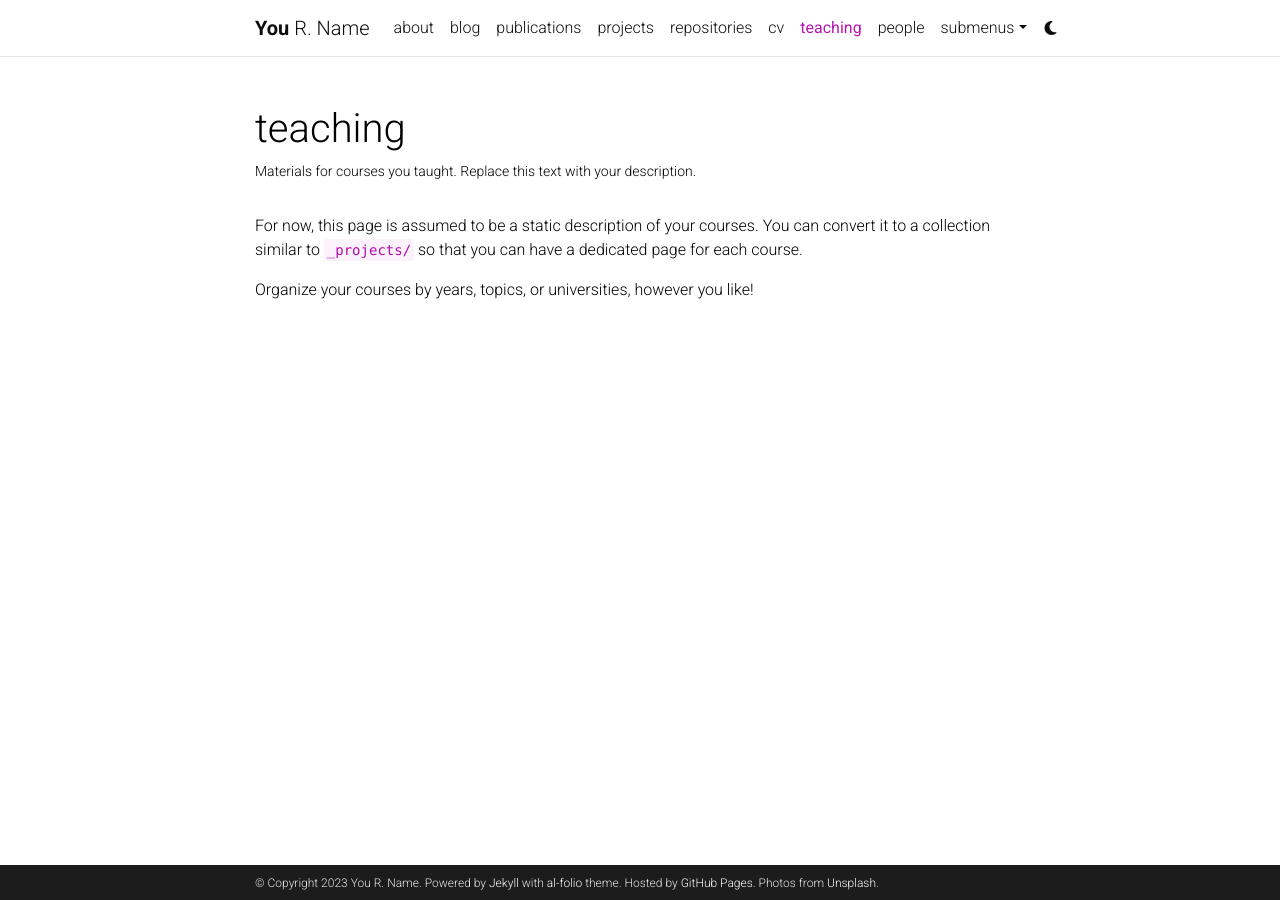
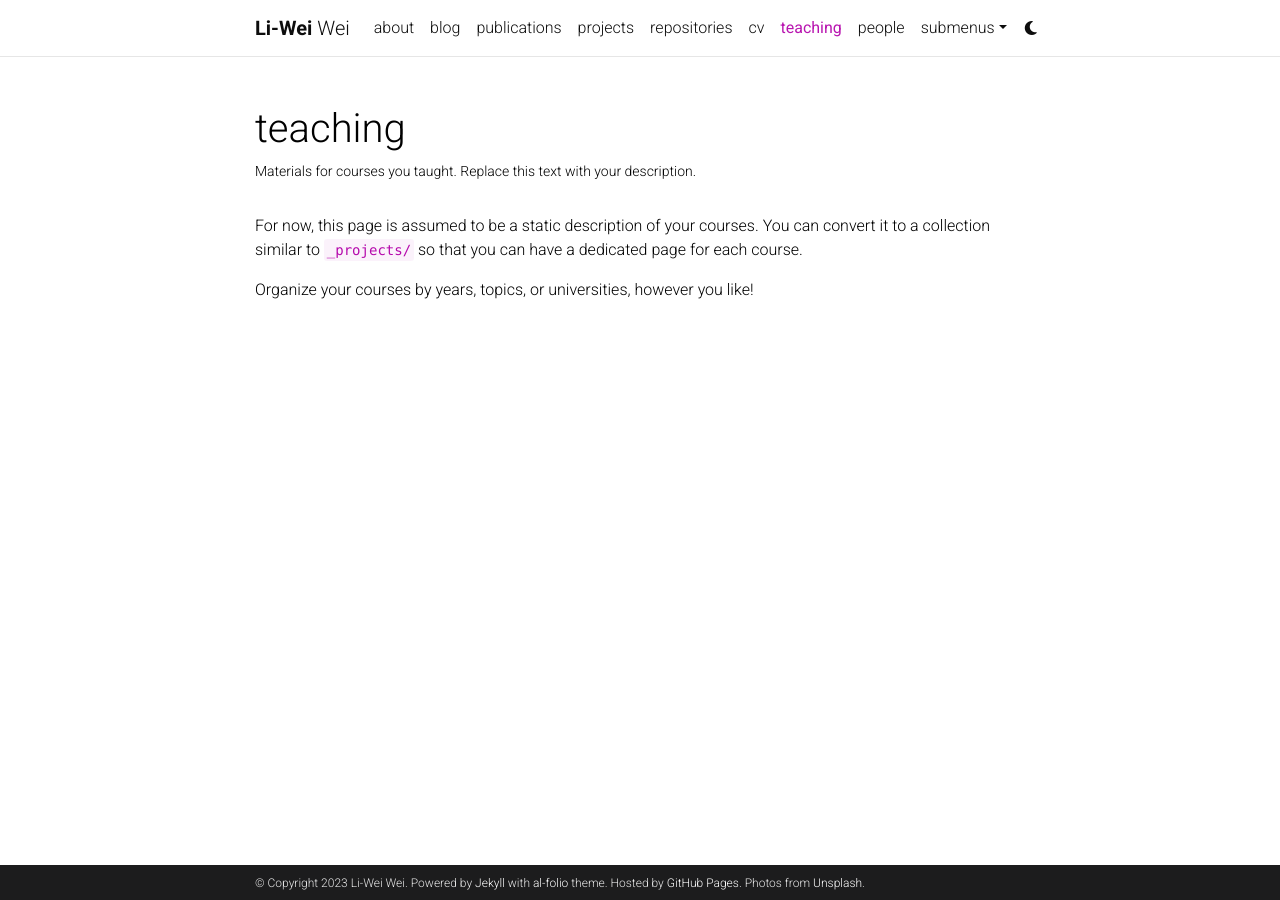
Before and after one commit to liouei/liouei.github.io, a Jekyll site: the page built from _pages/teaching.md, in a window 1280 px wide. Built offline with Jekyll 4.4.1, drawn with Linux system fonts in a browser that asks for light colours; comment, search, counter and statistics services are not loaded; a style sheet for code colours, icons or effects is not loaded.

Commit message:
personalize 1

```diff
--- a/_config.yml
+++ b/_config.yml
@@ -3,9 +3,9 @@
 # -----------------------------------------------------------------------------
 
 title: blank # the website title (if blank, full name will be used instead)
-first_name: You
-middle_name: R.
-last_name: Name
+first_name: Li-Wei
+middle_name:
+last_name: Wei
 email: you@example.com
 description: > # the ">" symbol means to ignore newlines until "footer_text:"
   A simple, whitespace theme for academics. Based on [*folio](https://github.com/bogoli/-folio) design.
@@ -18,8 +18,8 @@ keywords: jekyll, jekyll-theme, academic-website, portfolio-website  # add your
 lang: en # the language of your site (for example: en, fr, cn, ru, etc.)
 icon: ⚛️  # the emoji used as the favicon (alternatively, provide image name in /assets/img/)
 
-url: https://alshedivat.github.io # the base hostname & protocol for your site
-baseurl: /al-folio # the subpath of your site, e.g. /blog/
+url: https://liouei.github.io # the base hostname & protocol for your site
+baseurl:  # the subpath of your site, e.g. /blog/
 last_updated: false # set to true if you want to display last updated in the footer
 impressum_path:  # set to path to include impressum link in the footer, use the same path as permalink in a page, helps to conform with EU GDPR
 
```
